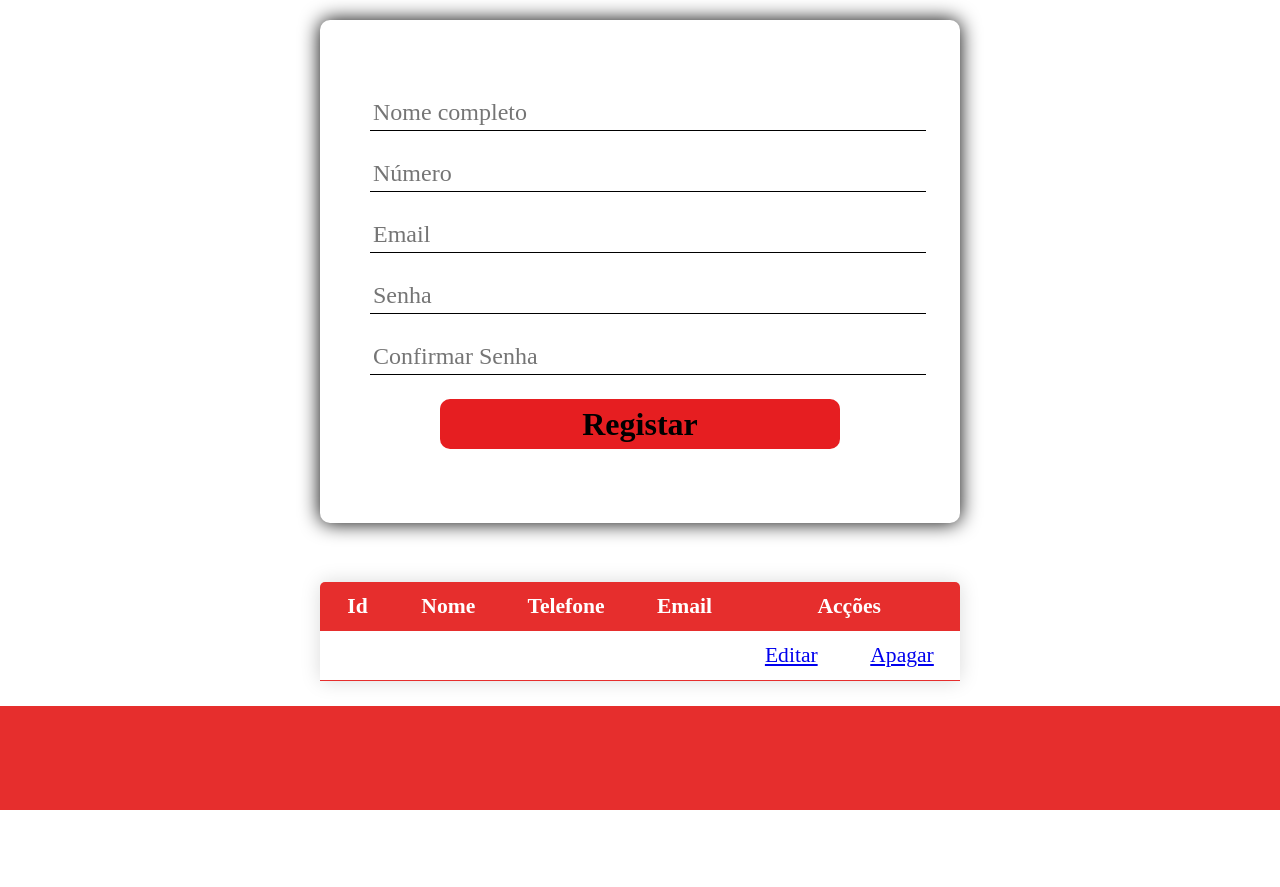
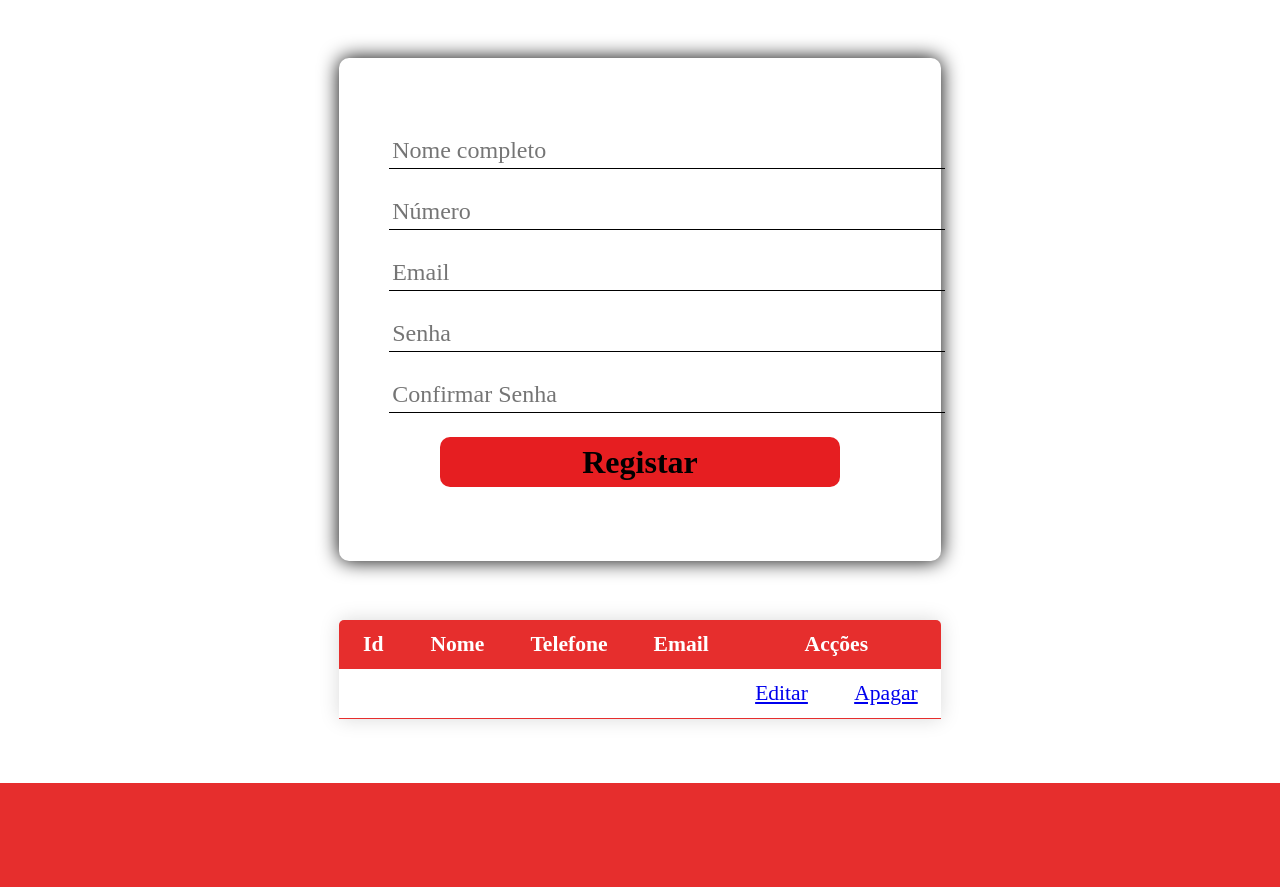
Before and after one commit to cmassavanhanejr/pw_projects, a PHP site: the page made by gestaousers/extra/utilizadores - Copy.php in a window 1280 px wide. Shown: the part 104-991 px from the top of the page. Before the commit the page ends 914 px from the top, so only its background shows below. Run offline with PHP 8.4, Linux system fonts and the light colour scheme; tables that the repository leaves empty or names only in its code hold one stand-in row (values such as "Sample post").

Commit message:
Projecto Actualizado

```diff
--- a/gestaousers/css/utilizadores.css
+++ b/gestaousers/css/utilizadores.css
@@ -21,7 +21,7 @@
 }
 
 section{
-	padding: %;
+	padding: 3%;
 	height: auto;
 }
 
--- a/gestaousers/paginas/utilizadores.php
+++ b/gestaousers/paginas/utilizadores.php
@@ -13,6 +13,12 @@
  	<div id="geral">
  		<header></header>
  		<section>
+
+		<div class="mensagem">
+
+
+		</div>
+
  			<div id="conteudo">
 
 				<div id="info">
```
